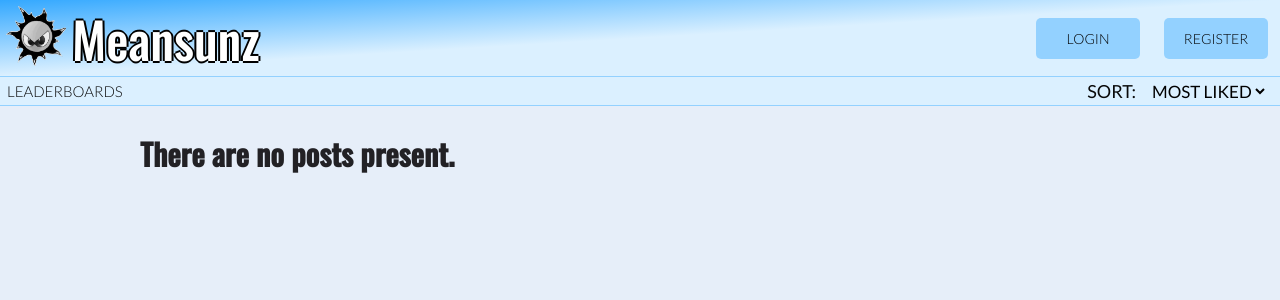
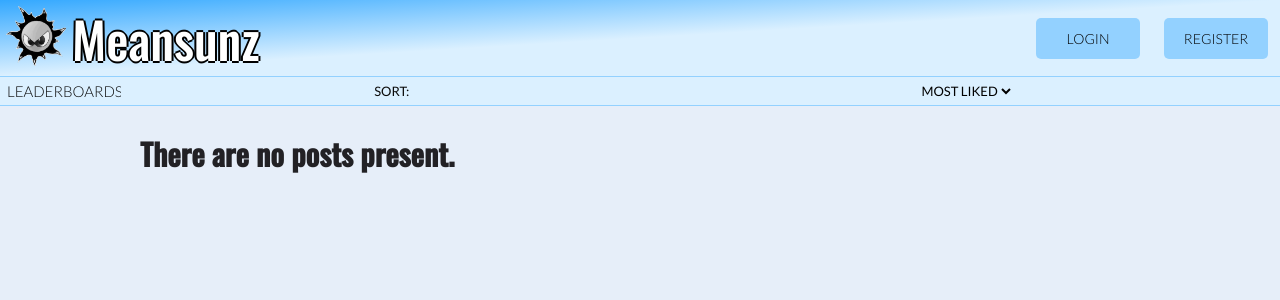
Before and after one commit to 2323841m/MeanSunz_Project, a Django app: page / in a window 1280 px wide. Shown: the top 300 px of the page. Run offline with Django 3.2, Linux system fonts and the light colour scheme; data that the repository does not hold is empty; parts of the project's set-up code (start-up, migrations or seed data) failed here and were passed over.

Commit message:
changed navbar so that it scales correctly, moved filterbar into navbar

```diff
--- a/meansunz_project/static/style/style sheet.css
+++ b/meansunz_project/static/style/style sheet.css
@@ -71,6 +71,7 @@ img {
     display: flex;
     height: 100%;
     width: 100%;
+    max-width: 100%;
     background-color: #dbf0ff;
 }
 
@@ -94,6 +95,10 @@ img {
     color: rgb(10, 10, 10);
     height: 100%;
     text-transform: uppercase;
+    max-width: 8.33%;
+    text-overflow: ellipsis;
+    white-space: nowrap;
+    overflow: hidden;
 }
 
 .navButton a {
@@ -169,6 +174,7 @@ img {
     display: flex;
     height: 100%;
     background-color: #dbf0ff;
+    min-width: 14.4%;
 }
 
 
@@ -185,14 +191,14 @@ img {
 
 .dropDownList {
     margin: auto;
-    padding-left: 12px;
+    padding-left: 1px;
     padding-right: 12px;
 }
 
 .dropDownList select {
     background: transparent;
     border: none;
-    font-size: 17px;
+    font-size: 13px;
     font-family: "Lato";
     text-transform: uppercase;
     color: rgb(0, 0, 0);
--- a/meansunz_project/templates/meansunz/base.html
+++ b/meansunz_project/templates/meansunz/base.html
@@ -65,10 +65,8 @@
                 <div class="navButton"><a href="{% url 'add_category' %}">Add Category</a>
                 </div>
             {% endif %}
-        </div>
-        {% if category %}
-            <div class="filterBar">
-                <div style="font-size: 18px; font-family: Lato; color: rgb(10, 10, 10); margin:auto;">SORT:</div>
+            {% if category %}
+            <div style="font-size: 13px; font-family: Lato; color: rgb(10, 10, 10); margin:auto;">SORT:</div>
                 <div class="dropDownList">
                     <form action="{{ request.path }}" method="get">
                         <select name="sort" onChange="form.submit();">
@@ -82,8 +80,8 @@
                         </select>
                     </form>
                 </div>
-            </div>
-        {% endif %}
+            {% endif %}
+        </div>
     </div>
 
     <div class="separator"></div>
```
